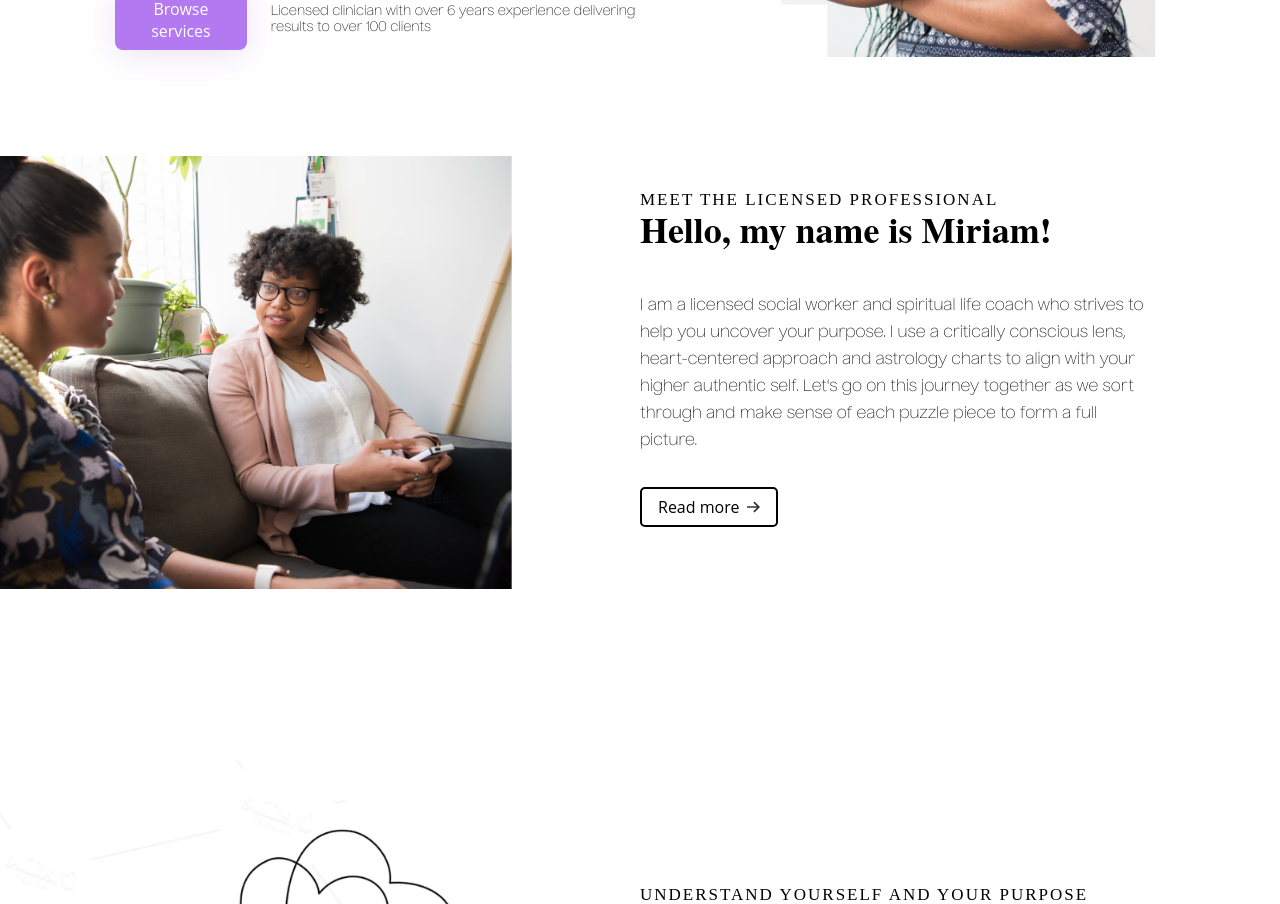
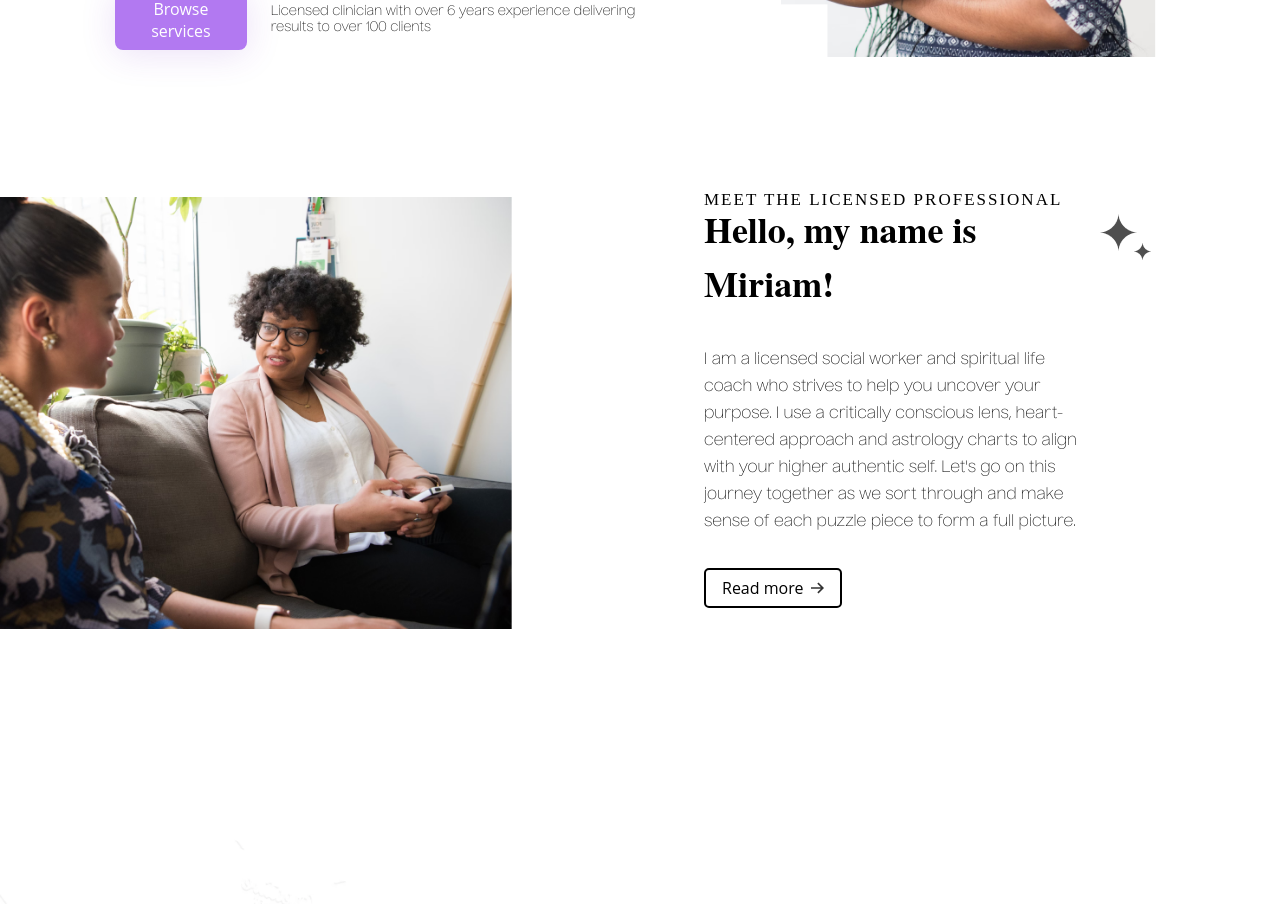
Before and after one commit to Adam-Thometz/Cosmic-Healing, a React (Create React App) app: page / in a window 1280 px wide. Shown: the part 600-1504 px from the top of the page. Built offline with nearby package versions, Linux system fonts and the light colour scheme; a web font is replaced by a local one.

Commit message:
added stars

```diff
--- a/src/landing-page/meet-professional/MeetProfessional.css
+++ b/src/landing-page/meet-professional/MeetProfessional.css
@@ -14,10 +14,17 @@
 }
 
 .MeetProfessional-text-wrapper {
-  width: 40%;
+  width: 30%;
   padding: 5%;
   margin: 0 auto;
   text-align: left;
+  position: relative;
+}
+
+.MeetProfessional-stars {
+  position: absolute;
+  right: 0;
+  top: 15%;
 }
 
 .MeetProfessional-text-wrapper article {
--- a/src/landing-page/meet-professional/MeetProfessional.js
+++ b/src/landing-page/meet-professional/MeetProfessional.js
@@ -7,6 +7,7 @@ import SmallCaption from '../../_components/small-caption/SmallCaption';
 import SectionHeader from '../../_components/section-header/SectionHeader';
 
 import miriam from '../../_media/miriam2.png';
+import stars from '../../_media/stars.png';
 
 const MeetProfessional = () => {
   return (
@@ -15,6 +16,7 @@ const MeetProfessional = () => {
         <img src={miriam} alt='' />
       </aside>
       <aside className='MeetProfessional-text-wrapper'>
+        <img className='MeetProfessional-stars' src={stars} alt='' />
         <SmallCaption text="MEET THE LICENSED PROFESSIONAL" />
         <SectionHeader text="Hello, my name is Miriam!" />
         <article>I am a licensed social worker and spiritual life coach who strives to help you uncover your purpose. I use a critically conscious lens, heart-centered approach and astrology charts to align with your higher authentic self. Let's go on this journey together as we sort through and make sense of each puzzle piece to form a full picture.</article>
```
Also changed, not shown: src/_media/stars.png (added).
